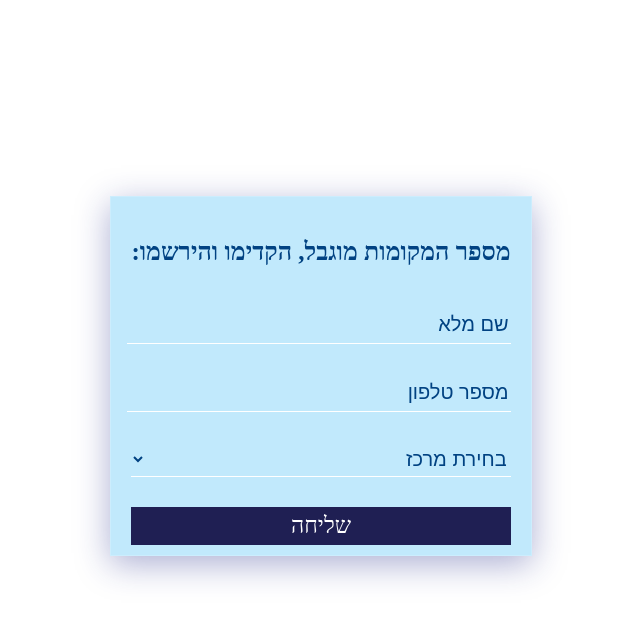
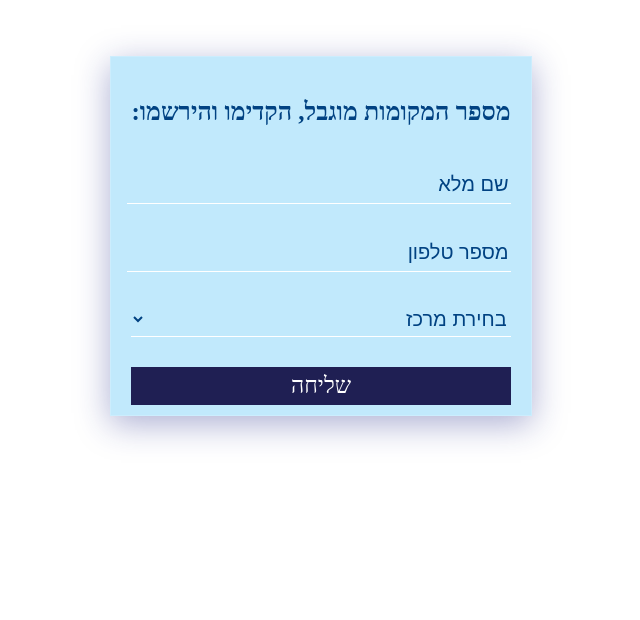
Before and after one commit to code-with-shahzad/demoform, a plain HTML site: page index.html in a window 1280 px wide. Shown: the whole page, without its empty margins (319-959 px from the left). Drawn offline with Linux system fonts and the light colour scheme.

Commit message:
small changes

```diff
--- a/styles.css
+++ b/styles.css
@@ -2,7 +2,7 @@ body {
   display: flex;
   justify-content: center;
   align-items: center;
-  height: 90vh;
+  height: 55vh;
 }
 input {
   font-size: 20px;
```
